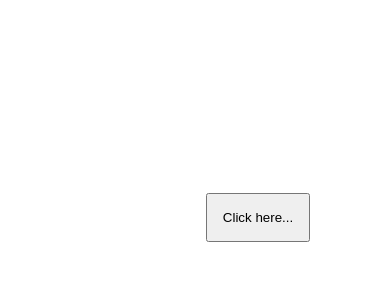
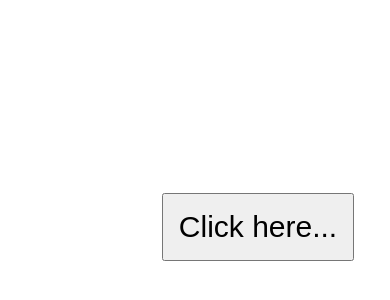
Before and after one commit to PySkin/btn, a plain HTML site: page index.html in a window 390 px wide. Shown: the part 60-360 px from the top of the page. Drawn offline with Linux system fonts and the light colour scheme.

Commit message:
Update index.html

```diff
--- a/index.html
+++ b/index.html
@@ -14,6 +14,13 @@
                 padding: 15px;
                 font-family: sans-serif;
             }
+
+            @media screen and (max-width: 600px) {
+            button {
+                font-size: 30px;
+                }
+            }
+
         </style>
 
     </head>
```
